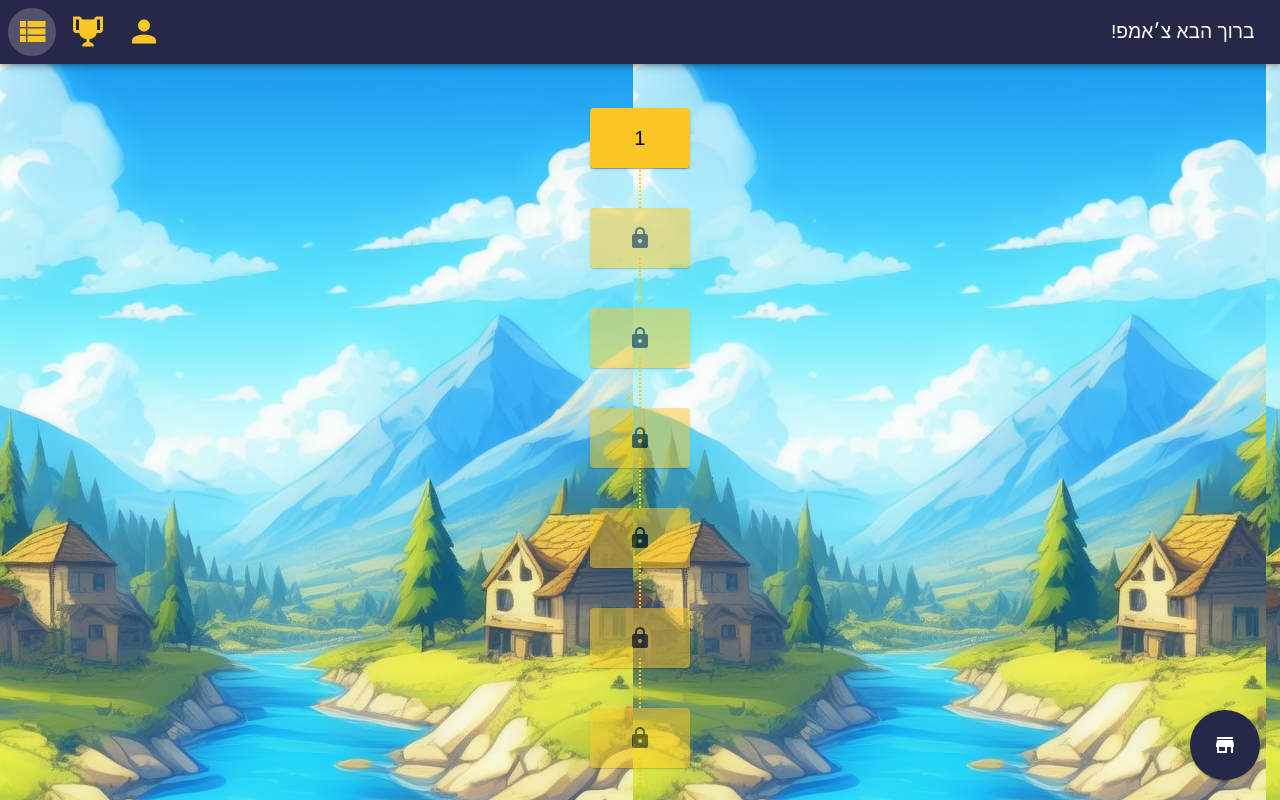
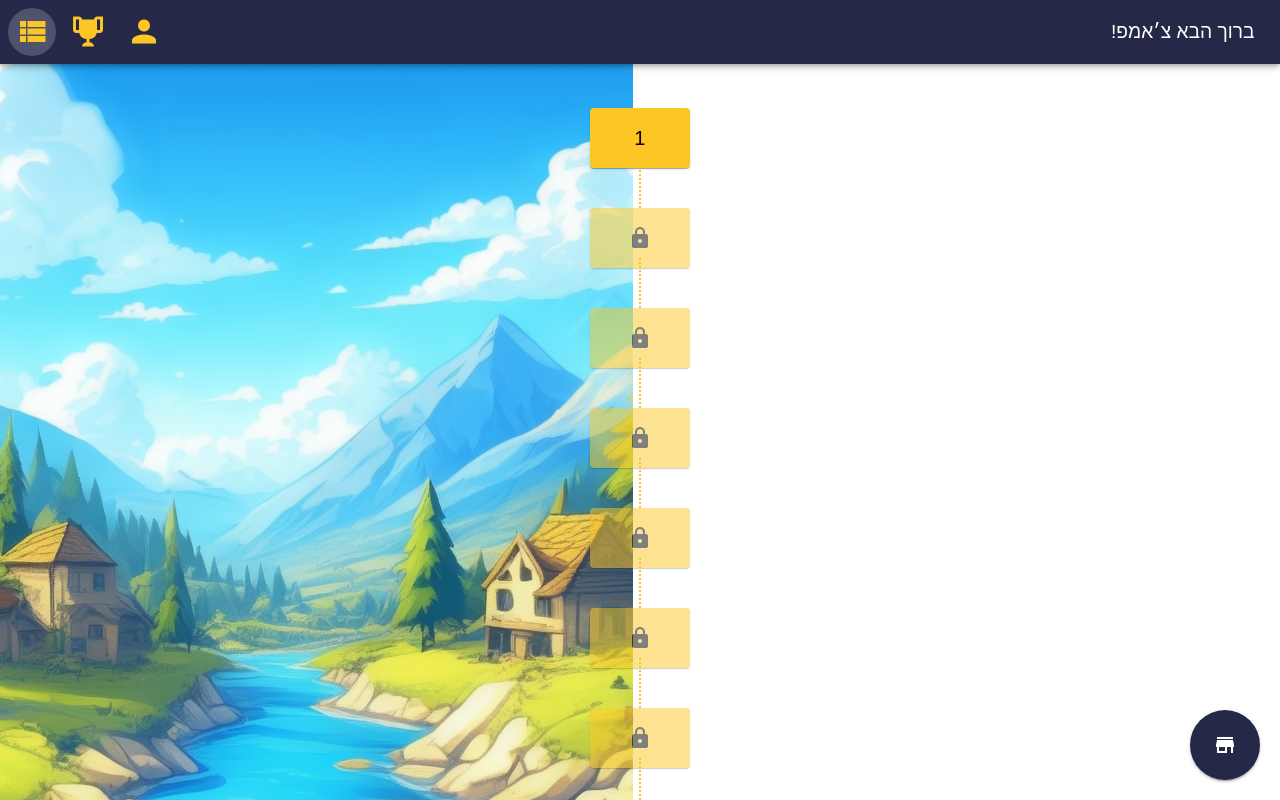
Before and after one commit to NadavKrashin/team8-hackathon, a Vue app in the folder champion/: page / in a window 1280 px wide. Shown: the top 800 px of the page. Built offline with nearby package versions, Linux system fonts and the light colour scheme.

Commit message:
fix(App.vue): fix backround scroll

```diff
--- a/champion/src/App.vue
+++ b/champion/src/App.vue
@@ -1,5 +1,12 @@
 <template>
-  <v-app dir="rtl" style="background-image: url('champion_wallpaper.png')">
+  <v-app
+    dir="rtl"
+    style="
+      background-image: url('champion_wallpaper.png');
+      background-repeat: no-repeat;
+      background-attachment: fixed;
+    "
+  >
     <div v-if="showSplash" class="splash-screen">
       <v-img
         src="/champion-logo.png"
```
